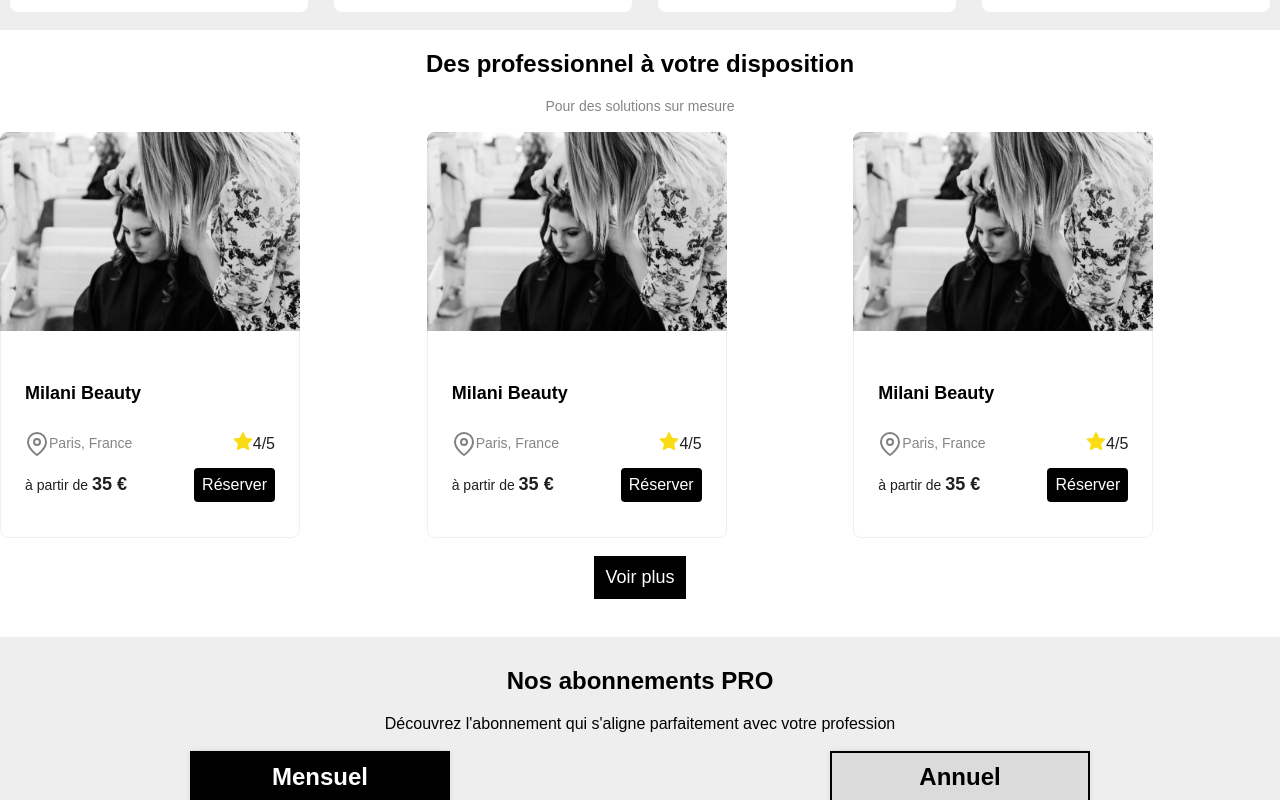
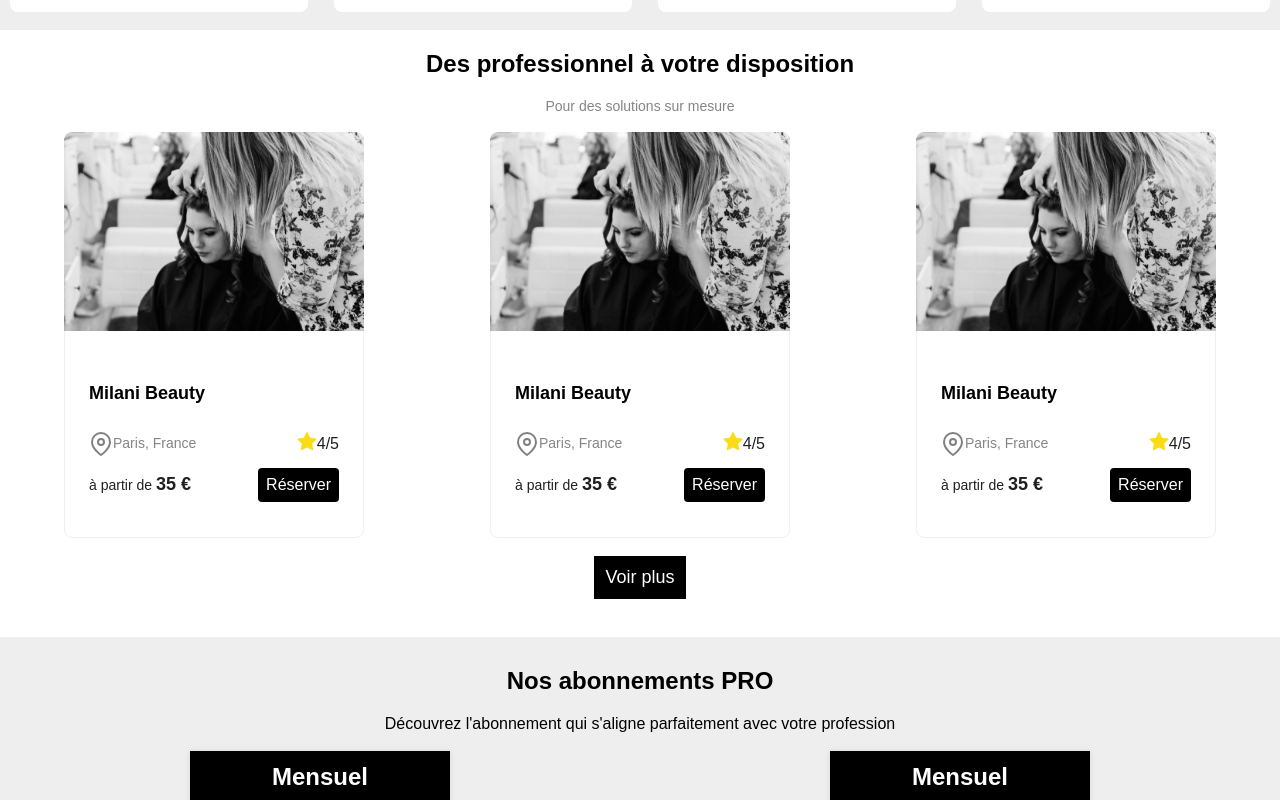
Before and after one commit to Gaspard2007/projetflair, a Next.js app: page /backupPro/Explorer in a window 1280 px wide. Shown: the part 1540-2340 px from the top of the page. Built offline with nearby package versions, Linux system fonts and the light colour scheme.

Commit message:
Ajout de la partie de gaspard

```diff
--- a/app/backupPro/Explorer/page.tsx
+++ b/app/backupPro/Explorer/page.tsx
@@ -1,10 +1,9 @@
-'use client';
-import React from 'react';
+'use client'
+import React from 'react'
 import { Col, Row } from 'antd';
 import CardProfessionnel from '@/components/cardProfessionnel';
 import CardAbonnementMensuel from '@/components/cardAbonnementMensuel';
-import CardAbonnementAnnuel from '@/components/cardAbonnementAnnuel';
-import Link from 'next/link';
+import Link from 'next/link'
 const ExplorerLesPro = () => {
   return (
     <div>
@@ -88,15 +87,16 @@ const ExplorerLesPro = () => {
       <h1 className='flex justify-center'>Des professionnel à votre disposition</h1>
       <span className='flex justify-center text-sm text-gray-200'>Pour des solutions sur mesure</span>
       <br />
-        <Row className='flex justify-center items-center'>
-          <Col span={8}><CardProfessionnel /></Col>
-          <Col span={8}><CardProfessionnel /></Col>
-          <Col span={8}><CardProfessionnel /></Col>
-        </Row>
+      <div className='flex justify-between' style={{marginLeft:'5%', marginRight:'5%'}}>
+        <CardProfessionnel />
+        <CardProfessionnel />
+        <CardProfessionnel />
+        </div>
+
     </div>
     <br />
     <div className='flex justify-center'>
-        <Link href={'/backupPro/ArchivePro'}><button className='bg-black text-white text-lg' style={{padding:'11px'}}>Voir plus</button></Link>
+      <Link href={'/backupPro/ArchivePro'}><button className='cursor-pointer bg-black text-white text-lg' style={{padding:'11px'}}>Voir plus</button></Link>
     </div>
     <div style={{ background: '#EEEEEE'}}>
       <div style={{paddingTop:'10px', marginTop:'3%'}}>
@@ -109,7 +109,7 @@ const ExplorerLesPro = () => {
   <CardAbonnementMensuel />
 </div>
 <div style={{ display: 'flex', justifyContent: 'center' }}>
-    <CardAbonnementAnnuel />
+  <CardAbonnementMensuel/>
 </div>
 </div>
 
@@ -119,4 +119,4 @@ const ExplorerLesPro = () => {
   )
 }
 
-export default ExplorerLesPro;
+export default ExplorerLesPro
```
Lines whose indentation alone changed are shown as unchanged.
